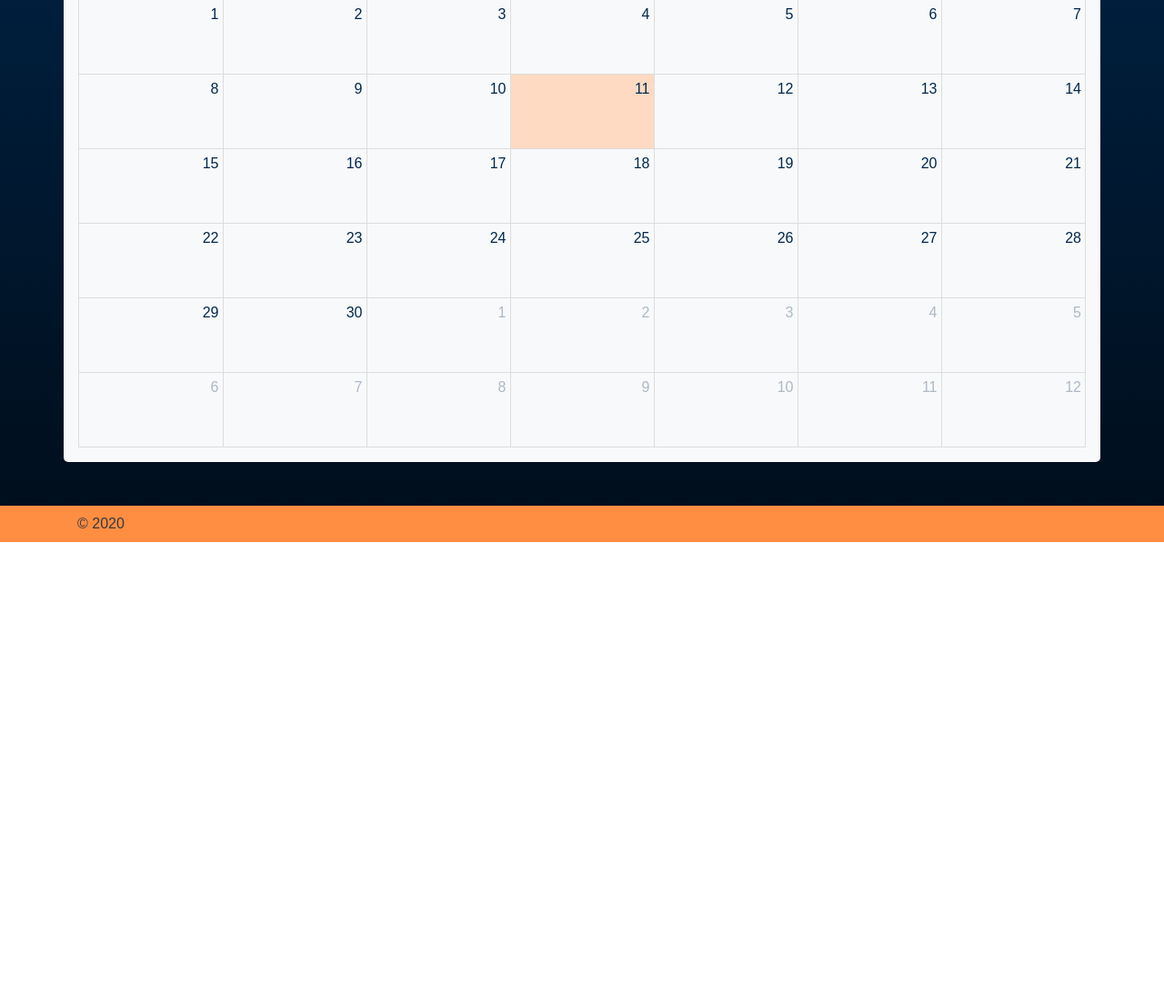
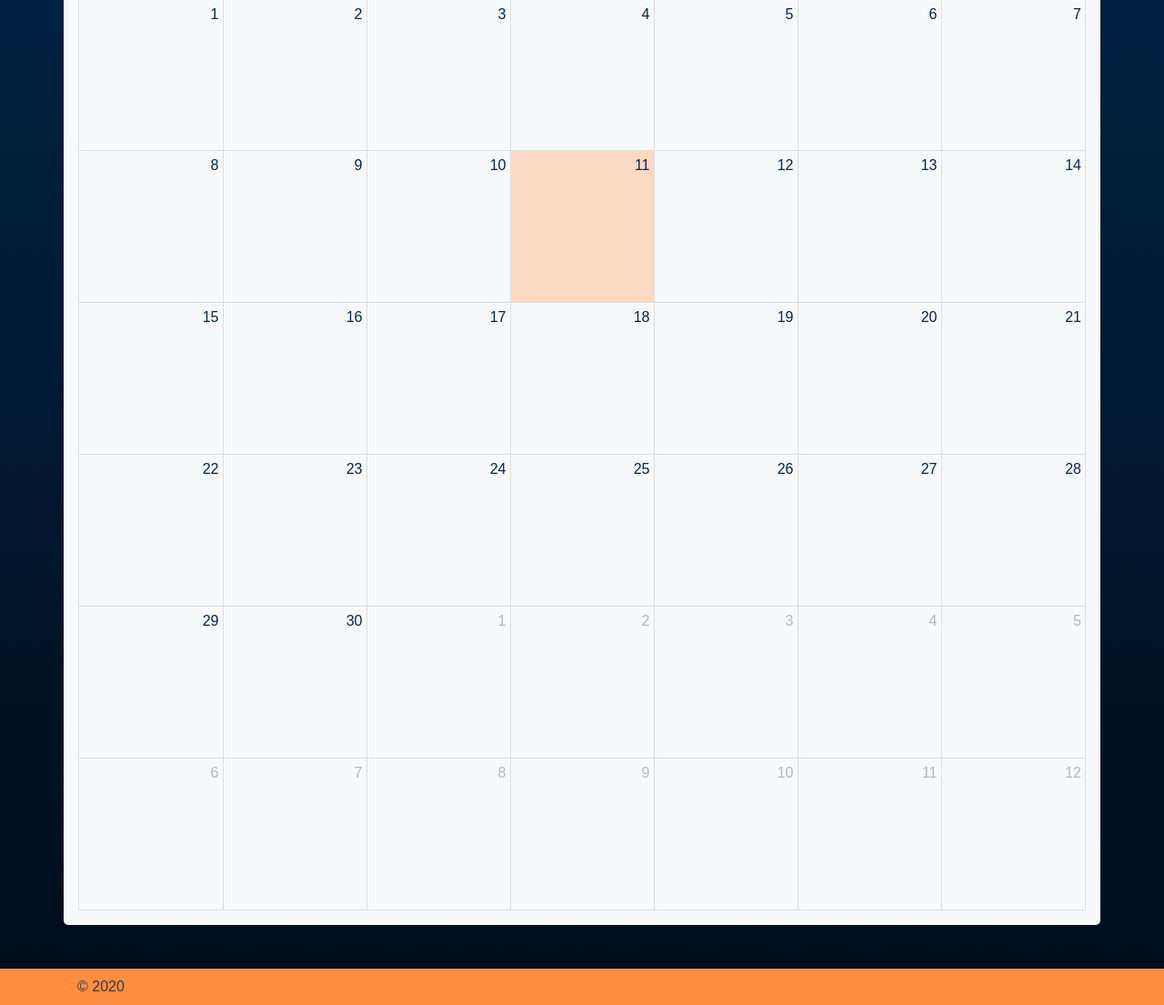
Before and after one commit to drewmw5/apex-racing, a PHP site: page /calendar.php in a window 1280 px wide. Shown: the part 290-1395 px from the top of the page at 91% size. Before the commit the page ends 886 px from the top, so only its background shows below. Run offline with PHP 8.4, Linux system fonts and the light colour scheme; style sheets or scripts are compiled from the project's sources; some libraries are stand-ins or nearby versions.

Commit message:
set height of calendar to 1000px

```diff
--- a/public/css/sass/_calendar.scss
+++ b/public/css/sass/_calendar.scss
@@ -46,3 +46,7 @@
 .fc-event-title-container {
   background-color: $apex-blue;
 }
+
+.fc-scrollgrid-sync-table {
+  height: 1000px !important;
+}
```
